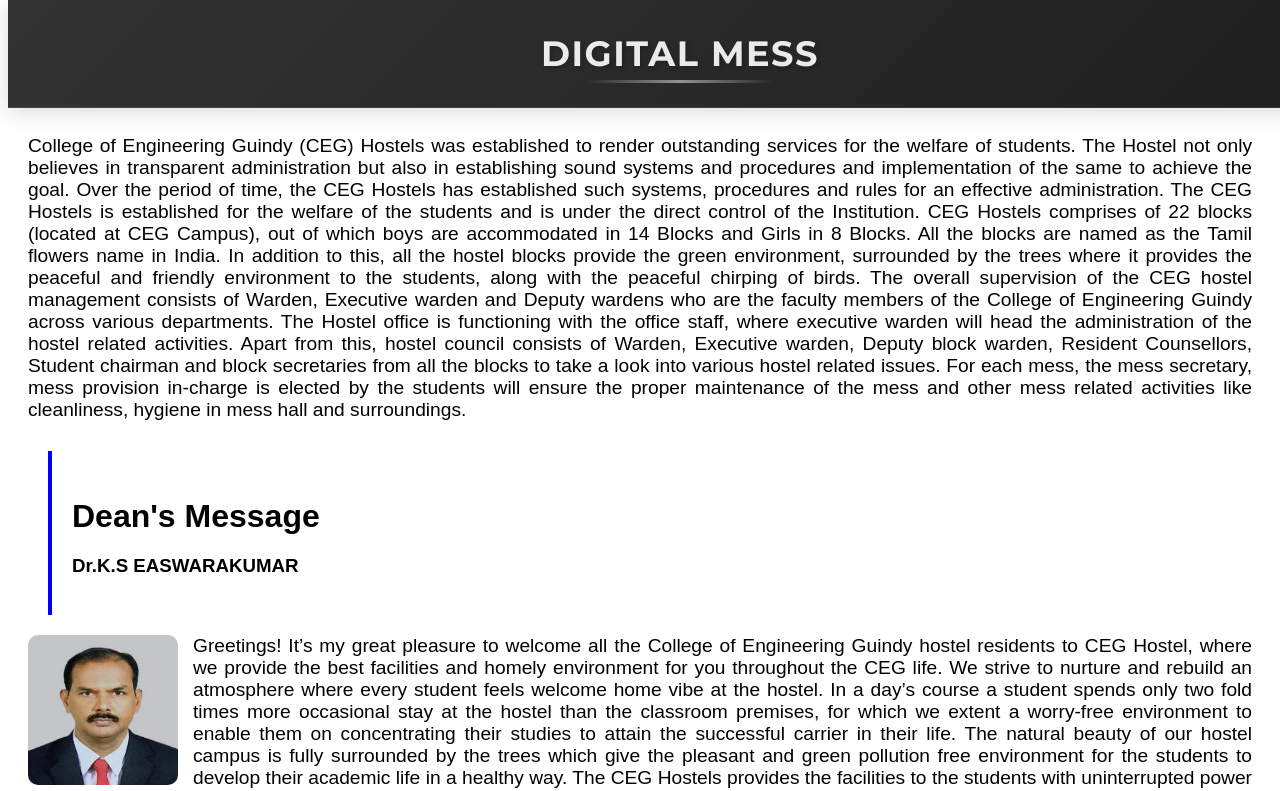
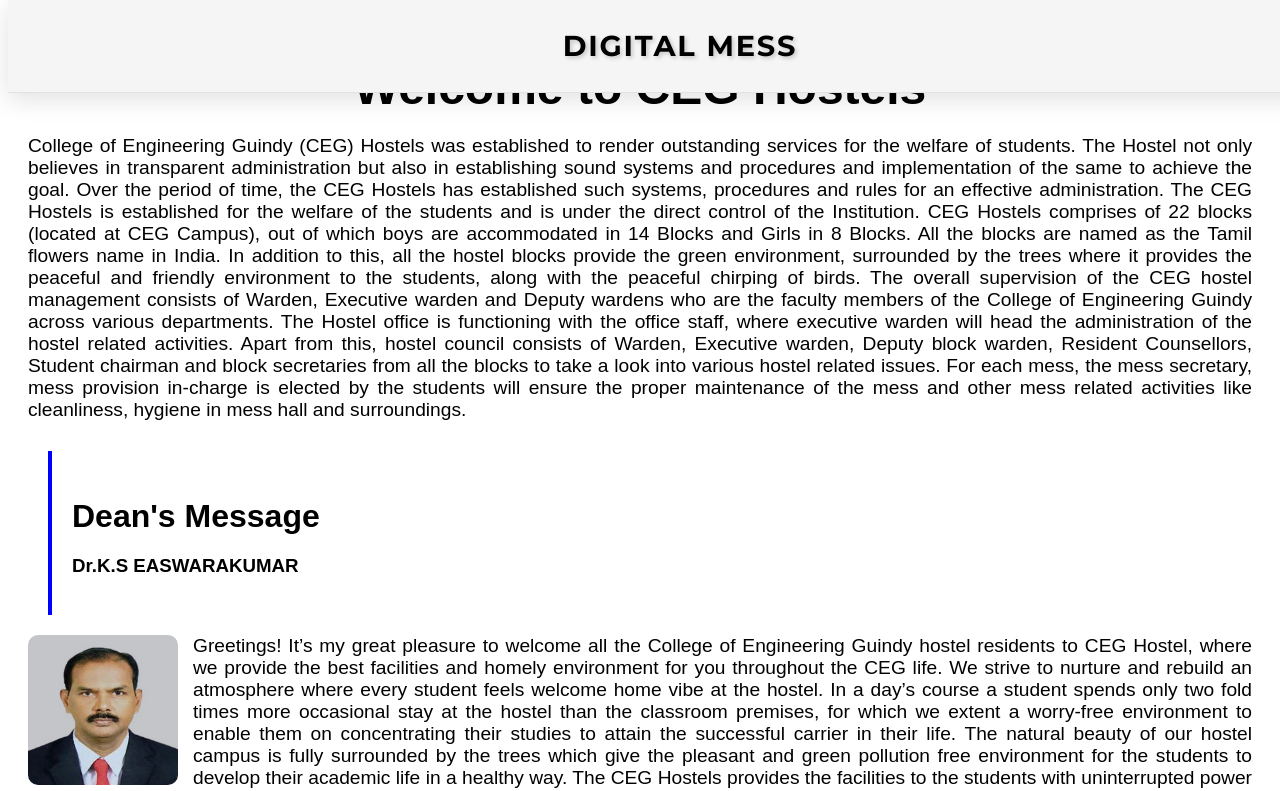
Before and after one commit to sivasanjaycse/FST_Project, a React (Vite) app: page /student-dashboard in a window 1280 px wide. Shown: the top 791 px of the page. Built offline with nearby package versions, Linux system fonts and the light colour scheme.

Commit message:
Modified Styling of Header, Navbar and Supervisor Dashboard

```diff
--- a/src/components/Header-Footer.css
+++ b/src/components/Header-Footer.css
@@ -2,51 +2,62 @@
 @import url('https://fonts.googleapis.com/css2?family=Poppins:wght@400;600&family=Montserrat:wght@700&display=swap');
 
 .header {
-    background: linear-gradient(135deg, rgba(51,51,51,1), rgba(31,31,31,1));
-    color: rgba(245,245,245,0.95);
-    padding: 1.5rem 2rem;
-    box-shadow: 0 4px 20px rgba(0, 0, 0, 0.15);
+    background: rgba(245, 245, 245, 1);
+    padding: 1.2rem 2rem;
+    box-shadow: 0 6px 24px rgba(0, 0, 0, 0.12);
     display: flex;
     justify-content: center;
     align-items: center;
     position: relative;
     z-index: 1000;
-    border-bottom: 1px solid rgba(255, 255, 255, 0.1);
+    border-bottom: 1px solid rgba(0, 0, 0, 0.08);
     margin-bottom: 20px;
+    backdrop-filter: blur(10px); /* Glass effect */
+    text-shadow: 3px 3px 6px rgba(0, 0, 0, 0.3);
 }
+
 .title {
     font-family: 'Montserrat', sans-serif;
-    font-size: 2.2rem;
+    font-size: 1.8rem;
     font-weight: 700;
     text-transform: uppercase;
-    color: rgba(245,245,245,0.95);
     display: flex;
     justify-content: center;
     align-items: center;
-    letter-spacing: 1.5px;
+    letter-spacing: 1.8px;
+    line-height: 1.3;
     margin: 0;
     padding: 0.5rem 1rem;
     position: relative;
     text-shadow: 2px 2px 4px rgba(0, 0, 0, 0.2);
-    transition: all 0.3s ease;
+    transition: all 0.3s ease-in-out;
+    border-radius: 5px;
 }
 
+/* Subtle Hover Effect */
 .title:hover {
     transform: translateY(-2px);
-    text-shadow: 3px 3px 6px rgba(0, 0, 0, 0.3);
+
 }
 
+/* Animated Underline Effect */
 .title::after {
     content: '';
     position: absolute;
-    bottom: 0;
+    bottom: -5px;
     left: 50%;
     transform: translateX(-50%);
+    width: 0;
+    height: 3px;
+    background: linear-gradient(90deg, transparent, rgba(51, 51, 51, 1), transparent);
+    border-radius: 2px;
+    transition: width 0.3s ease-in-out;
+}
+
+.title:hover::after {
     width: 60%;
-    height: 3px;
-    background: linear-gradient(90deg, transparent, rgba(255, 255, 255, 0.5), transparent);
-    border-radius: 2px;
 }
+
 
 .footer {
     background: rgb(51,51,51);
@@ -57,9 +68,8 @@
     justify-content: center;
     align-items: center;
     position: relative;
-    z-index: 1000;
+    z-index: 2;
     border-bottom: 1px solid rgba(255, 255, 255, 0.1);
-    margin-top: 20px;
 }
 
 .extro {
--- a/src/pages/IntroPage.css
+++ b/src/pages/IntroPage.css
@@ -31,6 +31,8 @@
     border-radius: 10px;
     width: 100%;
     max-width: 700px;
+    margin-top: 7rem;
+    margin-bottom:1rem;
 }
 
 h1 {
--- a/src/pages/MessSupervisor-Pages/JSX-Pages/MessSupervisorDashboard.jsx
+++ b/src/pages/MessSupervisor-Pages/JSX-Pages/MessSupervisorDashboard.jsx
@@ -4,8 +4,7 @@
   return (
     <>
       <SupervisorNavbar onTabChange={(tabIndex) => console.log("Active Tab:", tabIndex)} />
-      <div className="intro-page">
-        <br/><br/><br/><br/><br/><br/><br/><br/><br/><br/><br/>
+      <div className="supervisor-dashboard-page">
       <div className="supervisor-announcement-container">
         <h1>Announcements</h1>
         <ul className="supervisor-announcement-list">
--- a/src/pages/MessSupervisor-Pages/Styles/Navbar.css
+++ b/src/pages/MessSupervisor-Pages/Styles/Navbar.css
@@ -1,10 +1,11 @@
 .navbar {
     position: fixed;
-    top: calc(4.8rem + 20px); /* Header height + margin-bottom */
+    top: calc(4.8rem); /* Header height + margin-bottom */
+    margin-top:1rem;
     width: 100%;
     background: linear-gradient(135deg, rgba(51,51,51,1), rgba(31,31,31,1));
     color: rgba(245,245,245,0.95);
-    padding: 1rem;
+    padding: 0.1rem;
     box-shadow: 0 4px 10px rgba(0, 0, 0, 0.1);
     display: flex;
     justify-content: space-around;
@@ -21,16 +22,19 @@
     padding: 0.8rem 1.5rem;
     text-decoration: none;
     transition: all 0.3s ease-in-out;
+    margin-bottom: 0;
 }
 
 .nav-item:hover {
     color: white;
-    transform: translateY(-2px)
+    transform: translateY(-1px)
 
 }
 .nav-item.active{
 background-color: #757575;
-border: 2px solid black; /* Green outline */
+border: 2px solid black;
 border-radius: 5px;
-
 }
+.nav-item.active:hover{
+    transform: translateY(0px)
+ }
--- a/src/pages/MessSupervisor-Pages/Styles/dashboard.css
+++ b/src/pages/MessSupervisor-Pages/Styles/dashboard.css
@@ -1,14 +1,42 @@
+.supervisor-dashboard-page {
+    position: relative;
+    height: 100vh;
+    background: url('/src/Images/FOOD-BG.jpg') no-repeat center center fixed ;
+    background-size: cover;
+    display: flex;
+    justify-content: center;
+    align-items: center;
+    text-align: center;
+    color: white;
+    font-family: Arial, sans-serif;
+    background-color: #000;
+    width:105%;
+}
+
+.supervisor-dashboard-page::before {
+    content: '';
+    position: absolute;
+    top: 0;
+    left: 0;
+    right: 0;
+    bottom: 0;
+    background: rgba(255, 255, 255, 0.45);
+    z-index: 1;
+}
+.supervisor-announcement-container h1{
+    font-size: 2.5rem;
+}
 .supervisor-announcement-container{
     position: relative;
     z-index: 2;
     background-color: rgba(0, 0, 0, 0.65); /* Transparent black background */
-    padding: 20px;
+    padding: 1rem;
     border-radius: 10px;
-    width: 100%;
-    max-width: 700px;
-    margin-top:11rem;
+    width: 90%;
+    height:65%;
+    margin-top:10rem;
 }
 .supervisor-announcement-list
 {
-    align-items: right;
+    text-align: left;
 }
```
